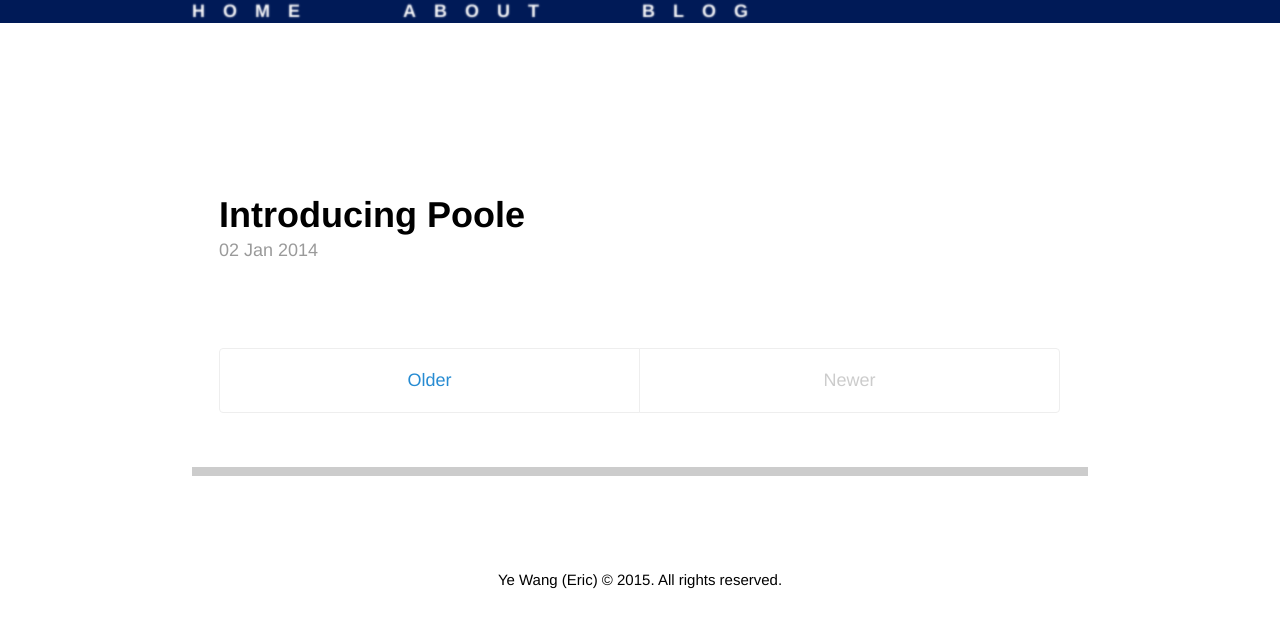
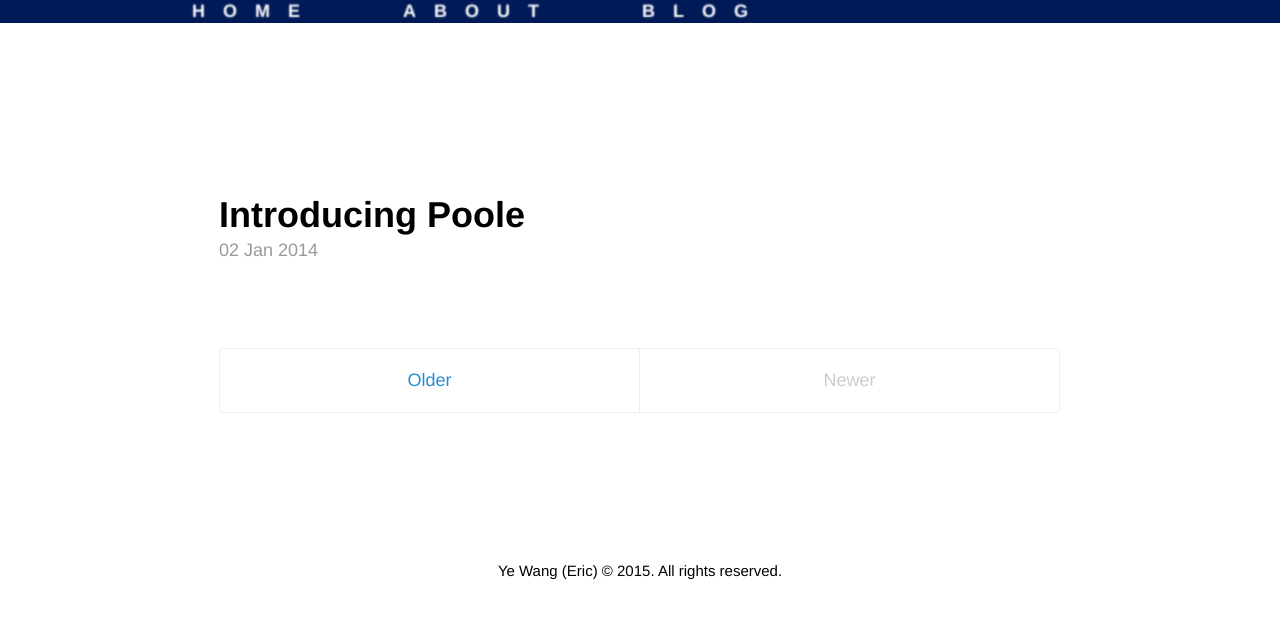
Before and after one commit to ericyewang/ericyewang.github.io, a Jekyll site: the page built from index.html, in a window 1280 px wide. Shown: the top 628 px of the page. Built offline with Jekyll 4.4.1, drawn with Linux system fonts in a browser that asks for light colours; the list of posts is cut into pages by our own code.

Commit message:
Update _layout.scss

```diff
--- a/_sass/_layout.scss
+++ b/_sass/_layout.scss
@@ -22,12 +22,6 @@
   margin-left:  15%;
   margin-top:  15%;
   margin-right: 15%;
-  border-top-style: none;
-  border-right-style: none;
-  border-bottom-style: solid;
-  border-left-style: none;
-  border-color: #CCCCCC;
-  border-width: 0.5rem;
 }
 
 footer {
```
